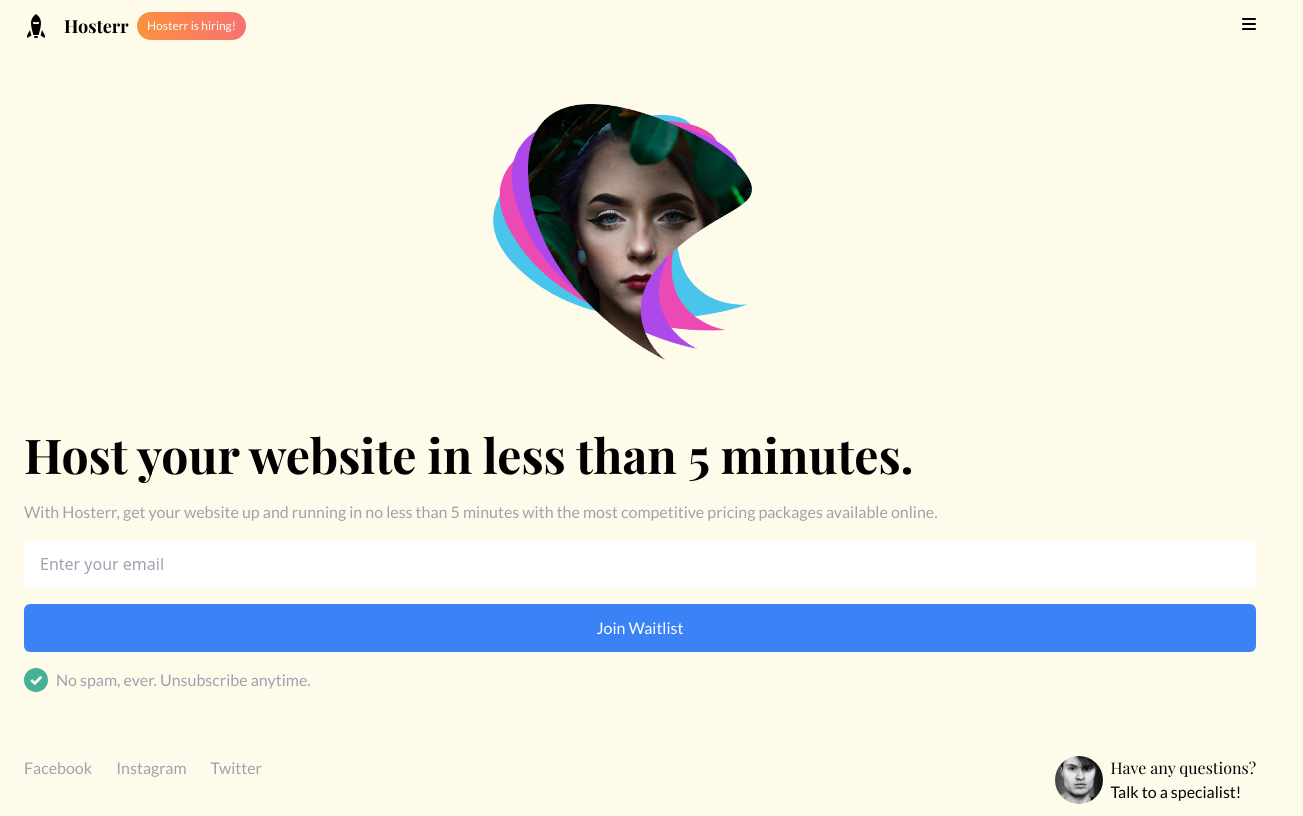
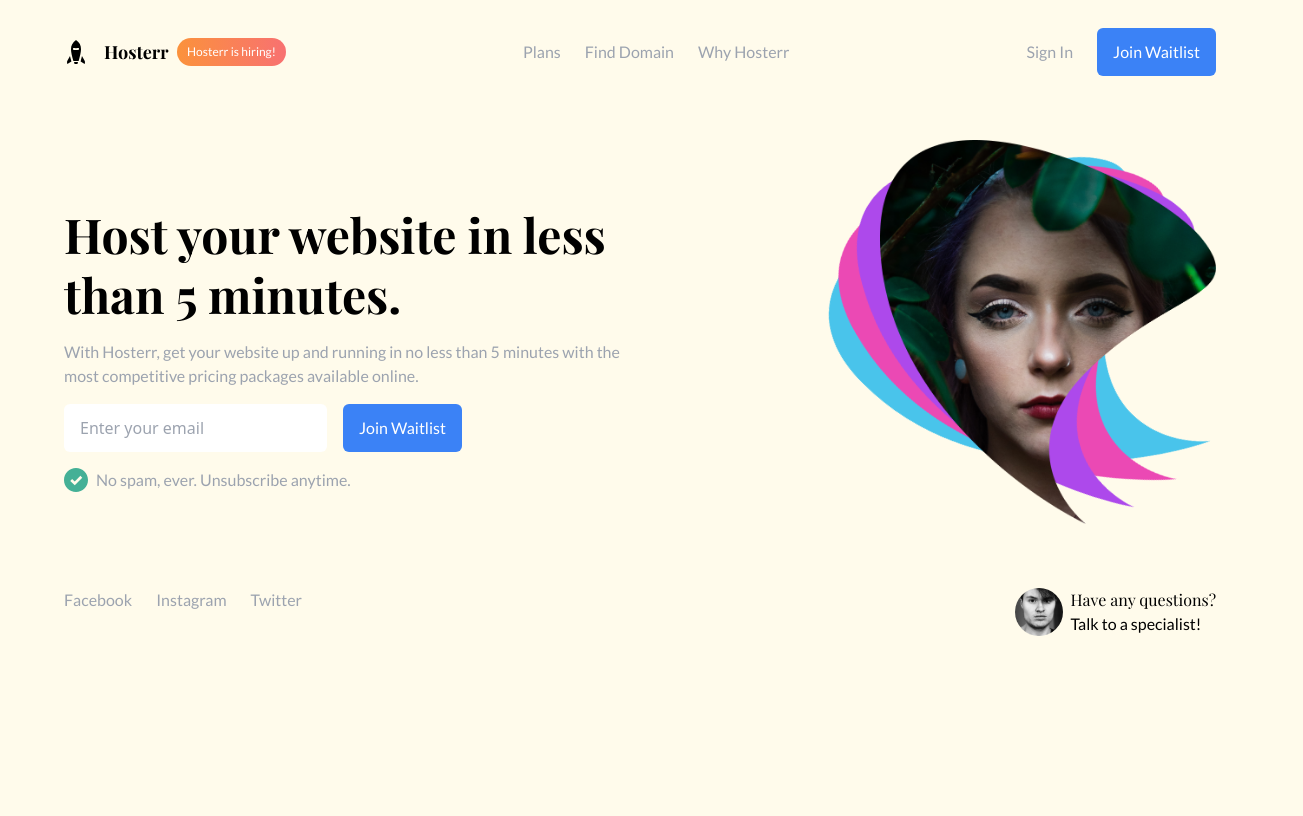
Before and after one commit to Aishwarya-Adhikari/Waitlist-Page, a website: page public/index.html in a window 1280 px wide. Shown: the whole page, 1303 px wide, since content can reach past the window. Drawn offline with nearby package versions, Linux system fonts and the light colour scheme.

Commit message:
final updates

```diff
--- a/public/index.html
+++ b/public/index.html
@@ -12,14 +12,32 @@
 </head>
 
 <body class="bg-amber-50">
-    <div class="min-h-screen px-6 py-3 flex flex-col gap-16 ">
+    <div class="min-h-screen px-6 py-3 flex flex-col gap-16 md:px-10 md:py-7 lg:px-16">
         <!--Header Section-->
         <header class="flex justify-between">
             <div class="flex items-center justify-center gap-2">
                 <img src="assets/logo.png" alt="Logo">
                 <button class="bg-gradient-to-r from-orange-400 to-red-400 text-xs text-white px-2.5 py-1.5 rounded-2xl font-lato ">Hosterr is hiring!</button>
             </div>
-            <div >
+            <ul class="hidden lg:flex lg:justify-between items-center gap-6 font-lato text-gray-400">
+                <li>
+                    <a href="#">Plans</a>
+
+                </li>
+                <li>
+                    <a href="#">Find Domain</a>
+                </li>
+                <li>
+                    <a href="#">Why Hosterr</a>
+                </li>
+
+            </ul>
+            <div class="hidden lg:flex lg:justify-between items-center gap-6 font-lato text-gray-400">
+                <a href="#" class="text-gray-400" font-lato>Sign In</a>
+                <button class="hidden lg:flex bg-blue-500 rounded-md px-4 py-3 font-medium text-white font-lato">Join Waitlist</button>
+
+            </div>
+            <div class="lg:hidden">
                 <i class="fa-solid fa-bars" ></i>
             </div>
 
@@ -28,21 +46,21 @@
         </header>
 
         <!--Main Content Section-->
-        <main>
-             <div class="flex items-center justify-center ">
-                <img src="assets/blueshape.png" alt="Blue Shape" class="h-64 -rotate-45">
-                <img src="assets/pinkshape.png" alt="Pink Shape" class=" absolute h-64 -rotate-[30deg]">
-                <img src="assets/purpleshape.png" alt="Purple Shape" class="absolute h-64 -rotate-[15deg]">
-                <img src="assets/model.png" alt="Model" class="absolute h-64">
+        <main class="lg:flex ">
+             <div class="flex items-center justify-center lg:flex-1 lg:order-2 lg:justify-end">
+                <img src="assets/blueshape.png" alt="Blue Shape" class="h-64 -rotate-45 md:h-72 lg:h-96">
+                <img src="assets/pinkshape.png" alt="Pink Shape" class=" absolute h-64 -rotate-[30deg] md:h-72 lg:h-96">
+                <img src="assets/purpleshape.png" alt="Purple Shape" class="absolute h-64 -rotate-[15deg] md:h-72 lg:h-96">
+                <img src="assets/model.png" alt="Model" class="absolute h-64 md:h-72 lg:h-96">
 
 
              </div>
 
-             <div class="space-y-4 mt-16">
+             <div class="space-y-4 mt-16 lg:flex-1 lg:order-1">
                 <h1 class="text-5xl font-bold leading-tight font-playfair">Host your website in less than 5 minutes.</h1>
                 <p class="font-lato text-gray-400">With Hosterr, get your website up and running in no less than 5 minutes with the most competitive pricing packages available online.</p>
                 <!-- Waitlist Form -->
-                <form action="#" class="flex flex-col gap-4">
+                <form action="#" class="flex flex-col gap-4 md:flex-row">
                     <input type="email" placeholder="Enter your email" required class="rounded-md px-4 py-3 placeholder:text-gray-400 ">
                     <button class="bg-blue-500 rounded-md px-4 py-3 font-medium text-white font-lato">Join Waitlist</button>
                 </form>
```
